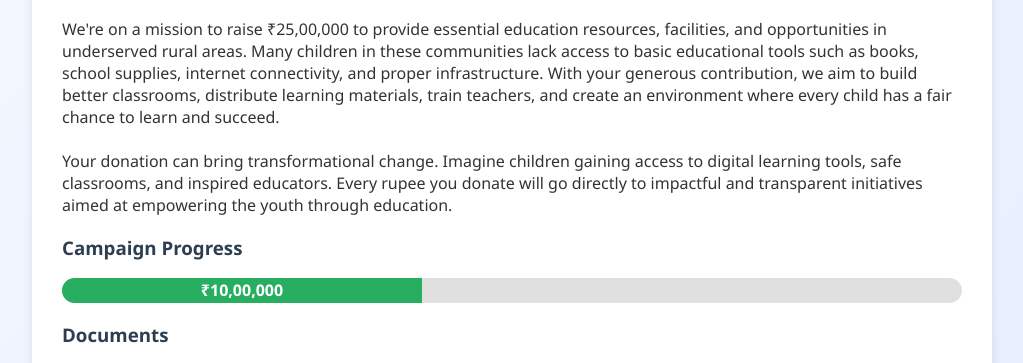
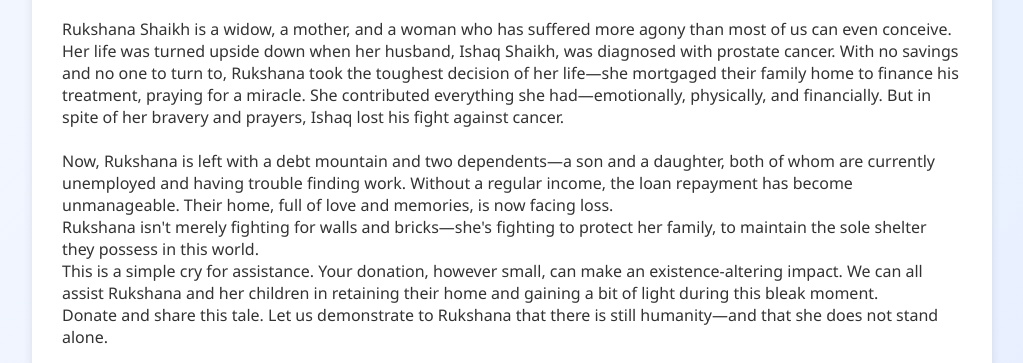
Before and after one commit to wasimauraa/crowd, a plain HTML site: page index.html in a window 1280 px wide. Shown: the part 419-782 px from the top of the page, without its empty margins (128-1151 px from the left). Drawn offline with Linux system fonts and the light colour scheme.

Commit message:
Update index.html

```diff
--- a/index.html
+++ b/index.html
@@ -201,17 +201,16 @@
     <h1>Support Rural Education</h1>
     <img src="https://github.com/wasimauraa/crowd/raw/main/image" alt="Campaign Image" />
     <p>
-      We're on a mission to raise ₹25,00,000 to provide essential education resources,
-      facilities, and opportunities in underserved rural areas. Many children in these
-      communities lack access to basic educational tools such as books, school supplies,
-      internet connectivity, and proper infrastructure. With your generous contribution,
-      we aim to build better classrooms, distribute learning materials, train teachers,
-      and create an environment where every child has a fair chance to learn and succeed.
+     Rukshana Shaikh is a widow, a mother, and a woman who has suffered more agony than most of us can even conceive. Her life was turned upside down when her husband, Ishaq Shaikh, was diagnosed with prostate cancer. With no savings and no one to turn to, Rukshana took the toughest decision of her life—she mortgaged their family home to finance his treatment, praying for a miracle.
+She contributed everything she had—emotionally, physically, and financially. But in spite of her bravery and prayers, Ishaq lost his fight against cancer.
       <br /><br />
-      Your donation can bring transformational change. Imagine children gaining access
-      to digital learning tools, safe classrooms, and inspired educators. Every rupee
-      you donate will go directly to impactful and transparent initiatives aimed at
-      empowering the youth through education.
+     Now, Rukshana is left with a debt mountain and two dependents—a son and a daughter, both of whom are currently unemployed and having trouble finding work. Without a regular income, the loan repayment has become unmanageable. Their home, full of love and memories, is now facing loss.
+      <br/>
+      Rukshana isn't merely fighting for walls and bricks—she's fighting to protect her family, to maintain the sole shelter they possess in this world.
+      <br/>
+      This is a simple cry for assistance. Your donation, however small, can make an existence-altering impact. We can all assist Rukshana and her children in retaining their home and gaining a bit of light during this bleak moment.
+      <br/>
+      Donate and share this tale. Let us demonstrate to Rukshana that there is still humanity—and that she does not stand alone.
     </p>
 
     <h3>Campaign Progress</h3>
```
